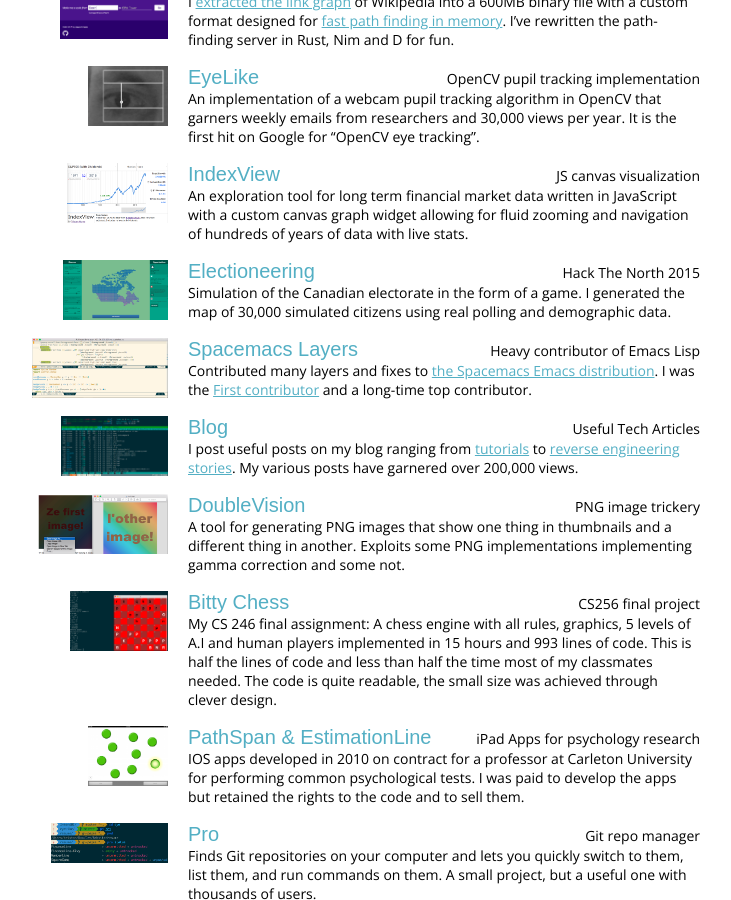
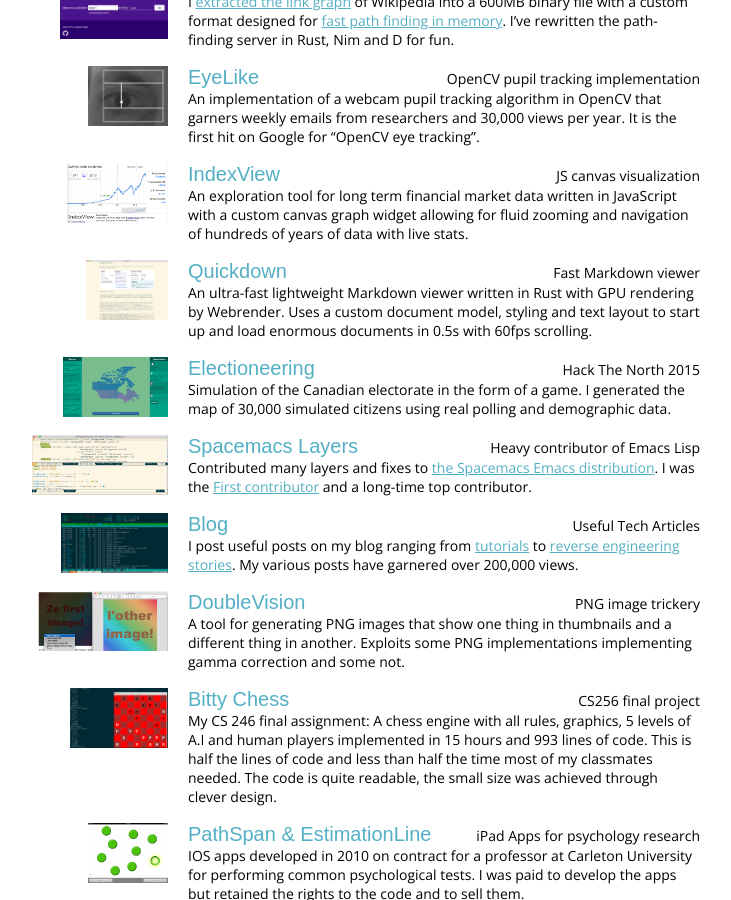
Before and after one commit to trishume/resume, a Jekyll site: the page built from index.html, in a window 1280 px wide and 900 px high, scrolled down 1742 px. Shown: the whole window, without its empty margins (52-783 px from the left). Built offline with Jekyll 4.4.1, drawn with Linux system fonts in a browser that asks for light colours; nearby versions of some CDN libraries; some web fonts are replaced.

Commit message:
Add Quickdown

```diff
--- a/_data/resume.yml
+++ b/_data/resume.yml
@@ -151,6 +151,13 @@
     image-height: 60
     desc: |
       An exploration tool for long term financial market data written in JavaScript with a custom canvas graph widget allowing for fluid zooming and navigation of hundreds of years of data with live stats.
+  - name: Quickdown
+    link: https://github.com/trishume/quickdown
+    title: Fast Markdown viewer
+    image: quickdown.png
+    image-height: 60
+    desc: |
+      An ultra-fast lightweight Markdown viewer written in Rust with GPU rendering by Webrender. Uses a custom document model, styling and text layout to start up and load enormous documents in 0.5s with 60fps scrolling.
   - name: Electioneering
     link: http://devpost.com/software/electioneering-the-game
     title: Hack The North 2015
```
Also changed, not shown: images/fullsize/quickdown.png (added), images/fullsize/quickdown_full.png (added).
